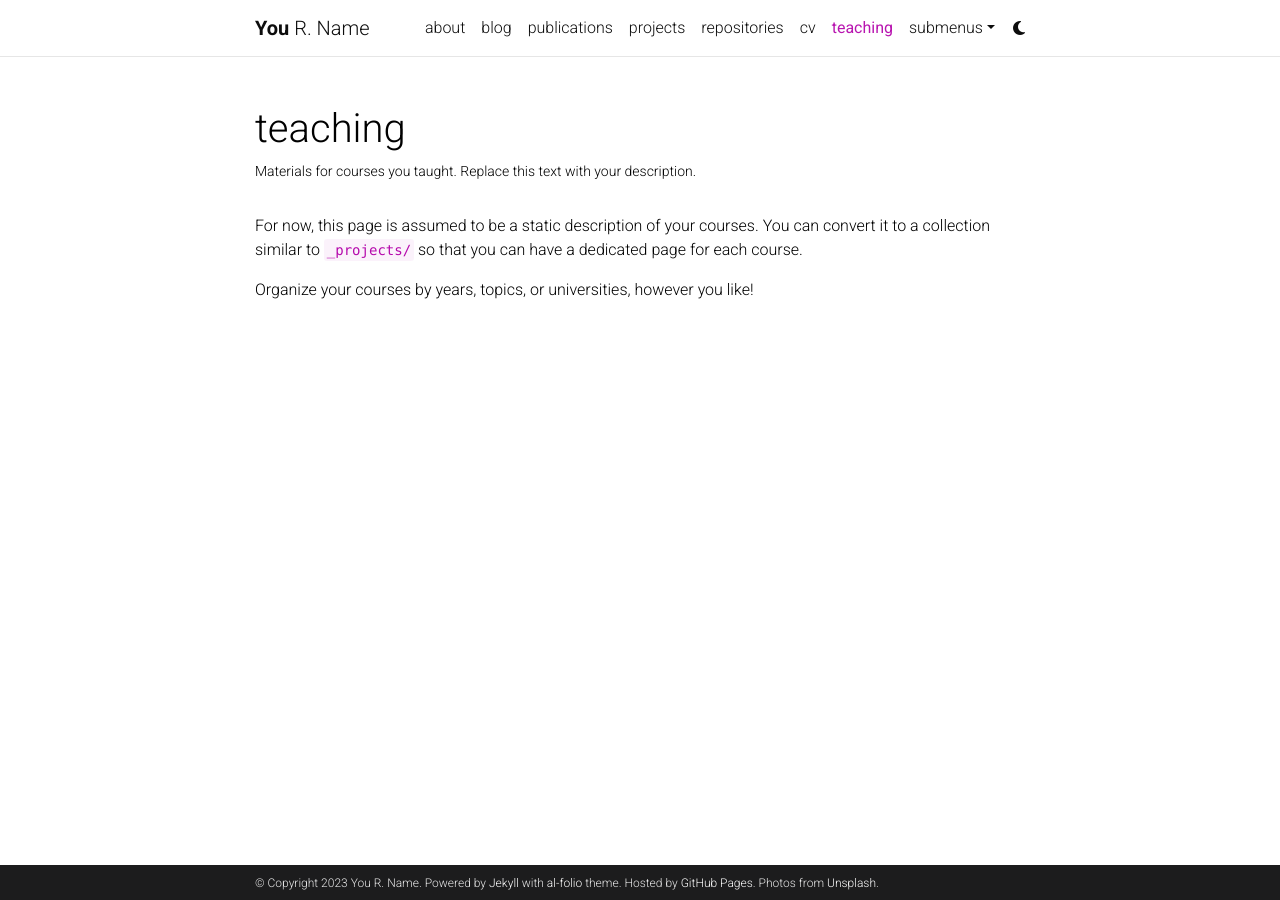
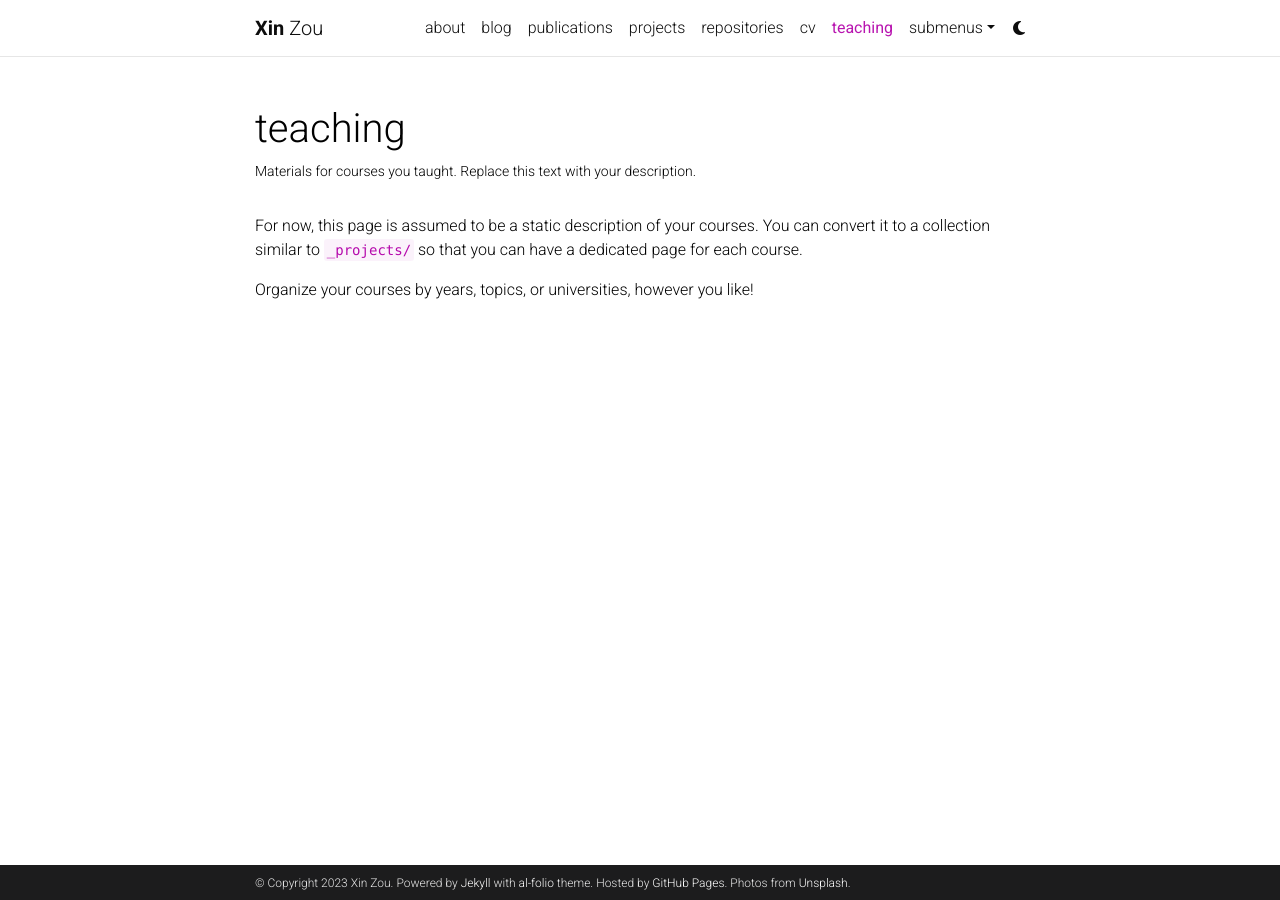
Before and after one commit to ZouXinn/ZouXinn.github.io, a Jekyll site: the page built from _pages/teaching.md, in a window 1280 px wide. Built offline with Jekyll 4.4.1, drawn with Linux system fonts in a browser that asks for light colours; comment, search, counter and statistics services are not loaded; a style sheet for code colours, icons or effects is not loaded.

Commit message:
change name

```diff
--- a/_config.yml
+++ b/_config.yml
@@ -3,10 +3,10 @@
 # -----------------------------------------------------------------------------
 
 title: blank # the website title (if blank, full name will be used instead)
-first_name: You
-middle_name: R.
-last_name: Name
-email: you@example.com
+first_name: Xin
+middle_name:
+last_name: Zou
+email: zouxin2021[at]gmail[dot]com
 description: > # the ">" symbol means to ignore newlines until "footer_text:"
   A simple, whitespace theme for academics. Based on [*folio](https://github.com/bogoli/-folio) design.
 footer_text: >
```
